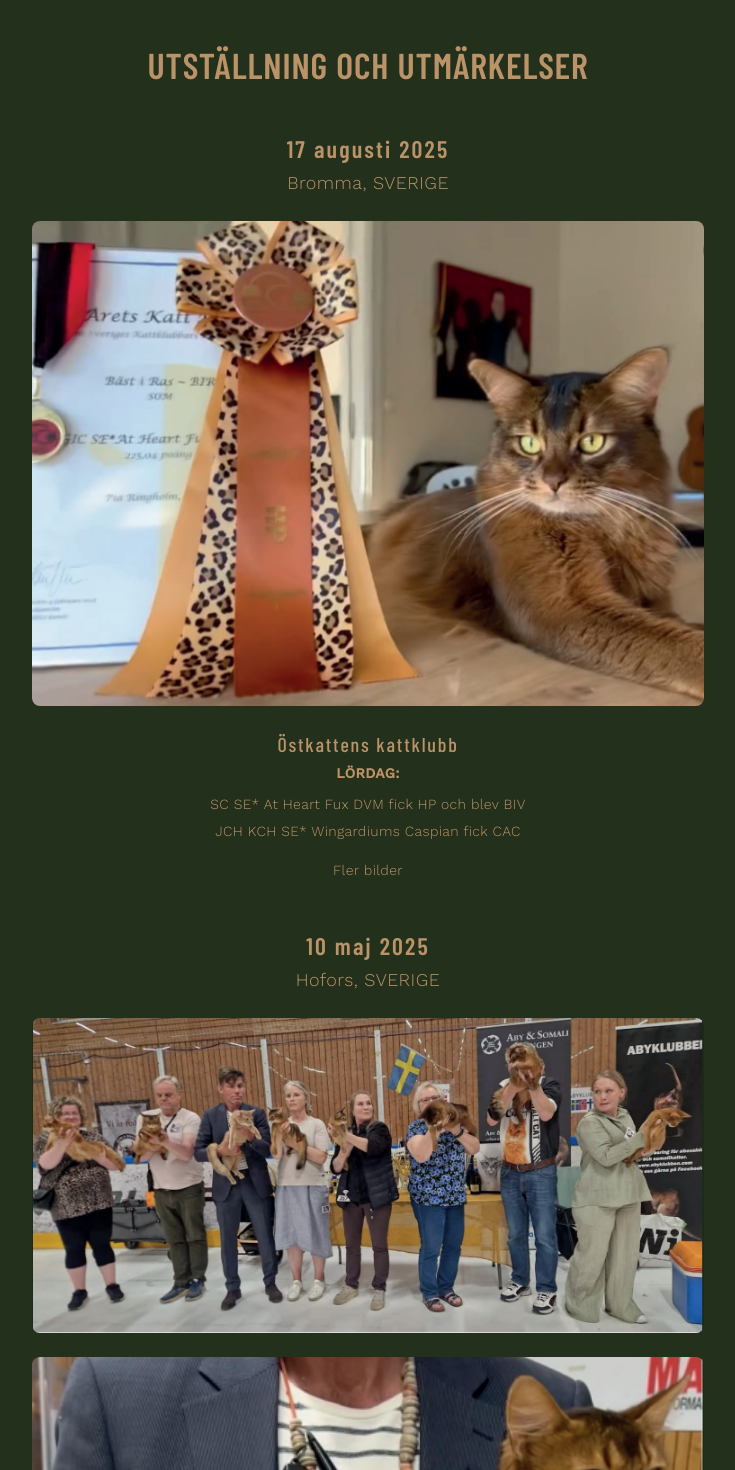
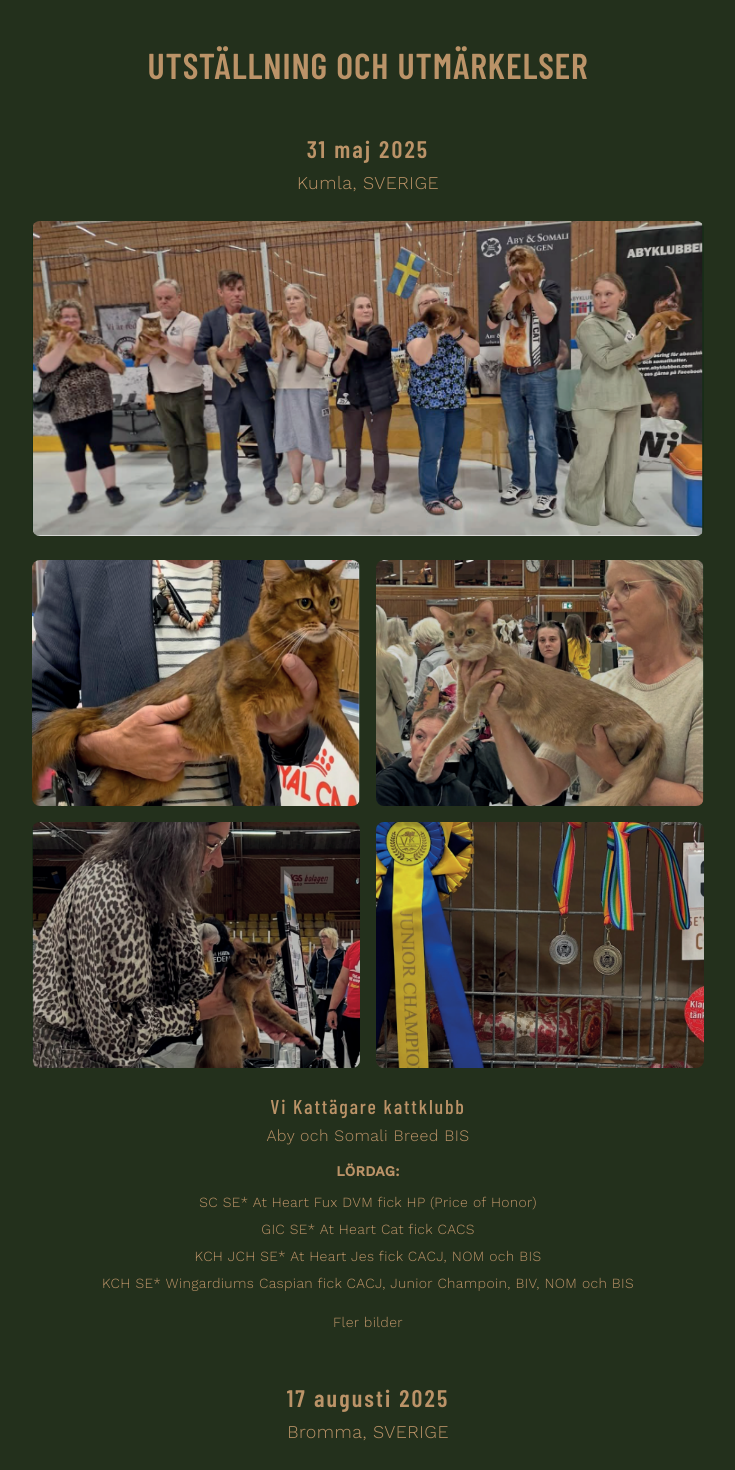
Before and after one commit to swartbergs/at-heart-somali, a React (Vite) app: page /utstallning in a window 1280 px wide. Shown: the part 700-2170 px from the top of the page, without its empty margins (272-1007 px from the left). Built offline with nearby package versions, Linux system fonts and the light colour scheme; the HTML template or start-up script is replaced by a standard one.

Commit message:
Update Utställning page layout

```diff
--- a/src/pages/Utstallning.tsx
+++ b/src/pages/Utstallning.tsx
@@ -14,6 +14,21 @@ import showNykoping from "@/assets/show-nykoping.png";
 
 const Utstallning = () => {
   const shows = [
+    {
+      date: "31 maj 2025",
+      location: "Kumla, SVERIGE",
+      mainImage: showHofors1, // Placeholder - kommer uppdateras med rätt bild
+      gridImages: [showHofors2, showHofors3, showHofors4, showHofors5],
+      club: "Vi Kattägare kattklubb",
+      subtitle: "Aby och Somali Breed BIS",
+      results: [
+        "SC SE* At Heart Fux DVM fick HP (Price of Honor)",
+        "GIC SE* At Heart Cat fick CACS",
+        "KCH JCH SE* At Heart Jes fick CACJ, NOM och BIS",
+        "KCH SE* Wingardiums Caspian fick CACJ, Junior Champoin, BIV, NOM och BIS"
+      ],
+      dayLabel: "LÖRDAG"
+    },
     {
       date: "17 augusti 2025",
       location: "Bromma, SVERIGE",
@@ -130,13 +145,13 @@ const Utstallning = () => {
 
                 {/* Grid Images (if any) */}
                 {show.gridImages.length > 0 && (
-                  <div className="w-full max-w-2xl mx-auto space-y-6">
+                  <div className="w-full max-w-2xl mx-auto grid grid-cols-2 gap-4">
                     {show.gridImages.map((img, idx) => (
                       <img
                         key={idx}
                         src={img}
                         alt={`${show.club} utställning bild ${idx + 2}`}
-                        className="w-full h-auto object-contain rounded-lg"
+                        className="w-full h-auto object-cover rounded-lg aspect-[4/3]"
                       />
                     ))}
                   </div>
```
